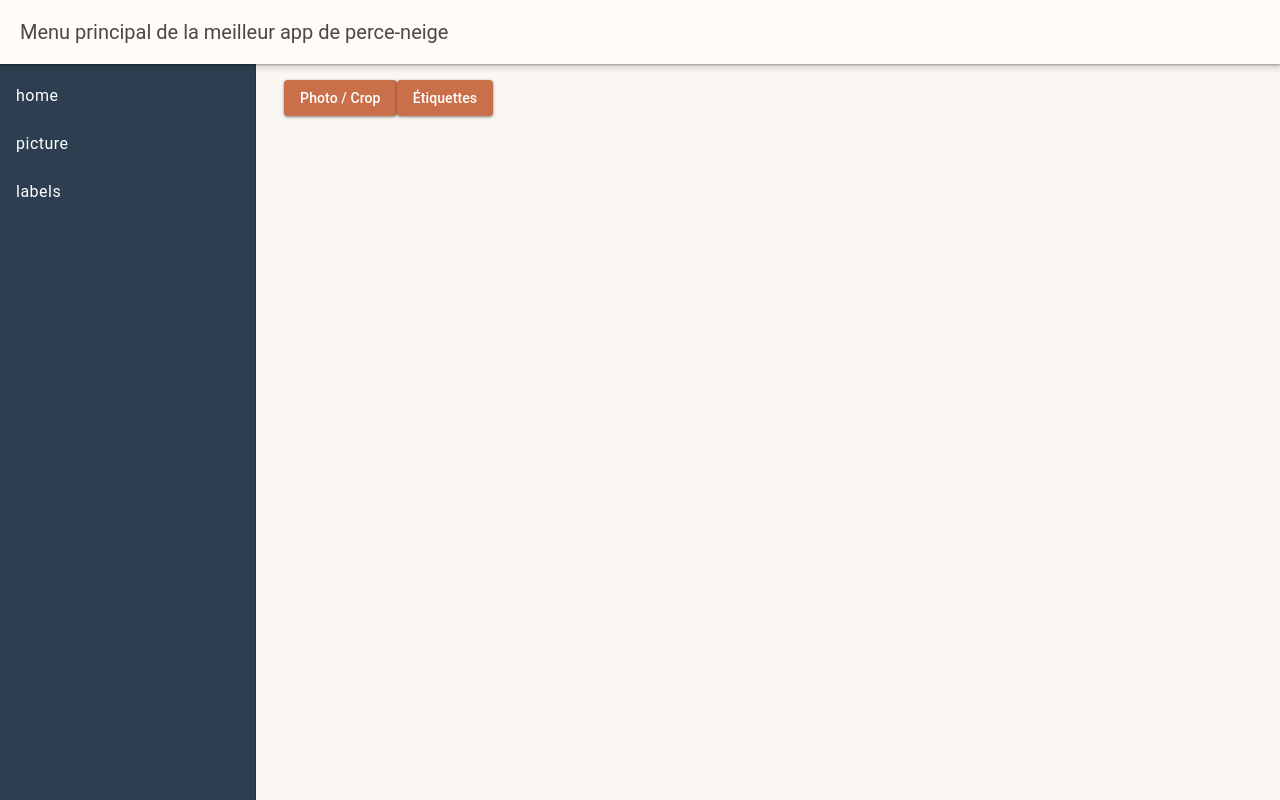
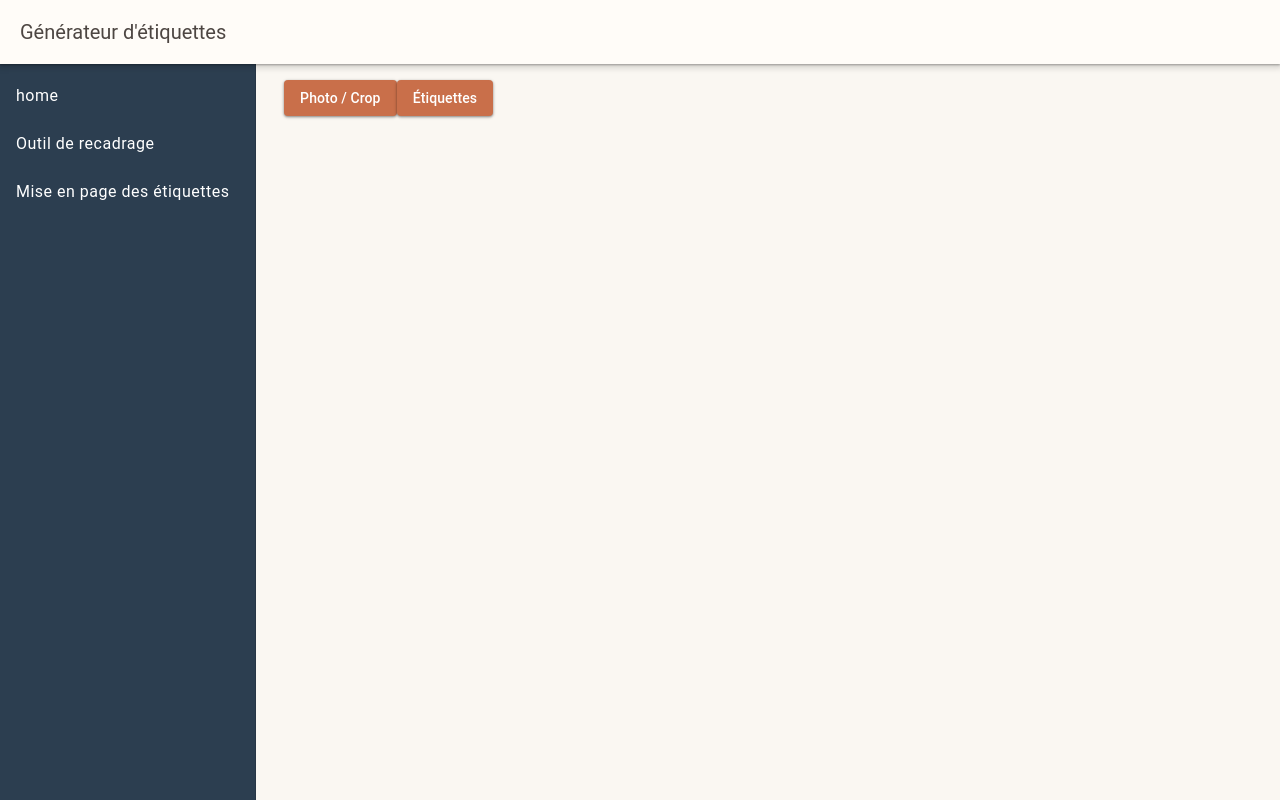
Before and after one commit to sof-git/generateur-etiquettes, a Nuxt app: page / in a window 1280 px wide. Built offline with nearby package versions, Linux system fonts and the light colour scheme.

Commit message:
changed menu and title

```diff
--- a/app/components/Home.vue
+++ b/app/components/Home.vue
@@ -27,7 +27,7 @@
 </template>
 
 <script setup lang="ts">
-const { homeTitle,menu } = useHome();
+const { menu } = useHome();
 </script>
 
 <style scoped>
--- a/app/composables/useHome.ts
+++ b/app/composables/useHome.ts
@@ -1,12 +1,12 @@
-type Menu = 'home' | 'picture' | 'labels'
+type Menu = 'home' | 'Outil de recadrage' | 'Mise en page des étiquettes'
 
 export const useHome = ()=>{
-    const homeTitle = "Menu principal de la meilleur app de perce-neige ";
+    const homeTitle = "Générateur d'étiquettes";
     const menu = useState<'home' | 'picture' | 'labels'>(
         'menu',
         () => 'home'
     )
-    const navigation = ref<Menu[]>(['home','picture','labels']);
+    const navigation = ref<Menu[]>(['home','Outil de recadrage','Mise en page des étiquettes']);
 
     return {
         homeTitle,
```
